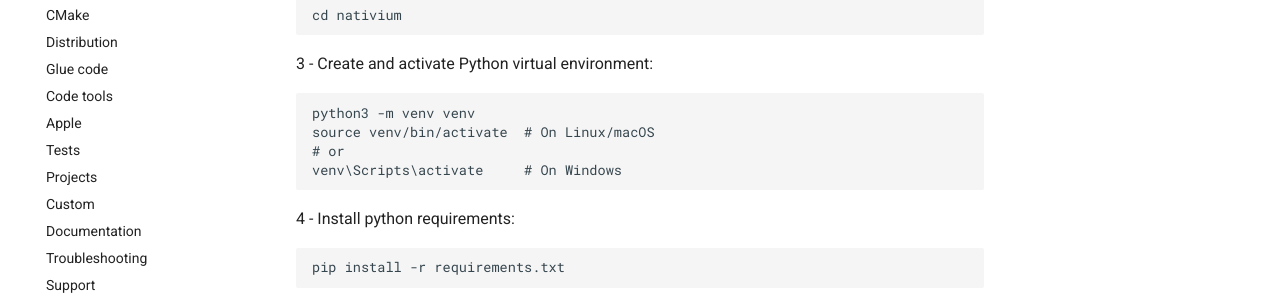
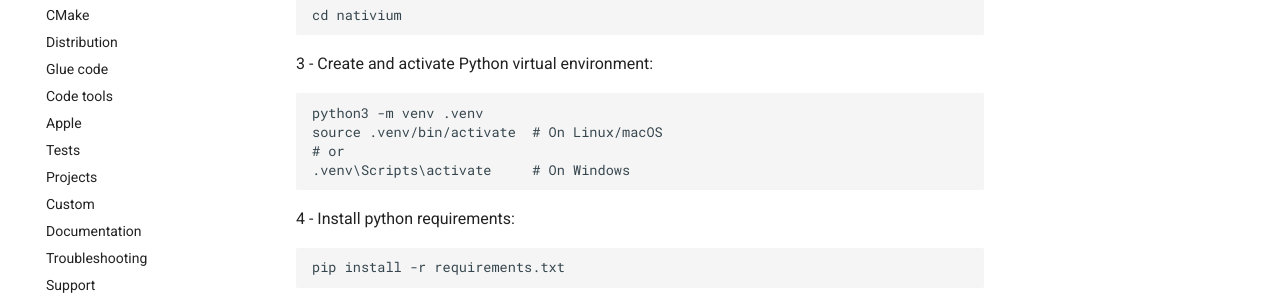
Before and after one commit to nativium/nativium, an MkDocs documentation site: the page built from docs/main/docs/how-to-start.md, in a window 1280 px wide and 900 px high. Shown: the part 365-665 px from the top of the window. Built offline with MkDocs 1.6.1 and Material for MkDocs 9.7.7, drawn with Linux system fonts in a browser that asks for light colours.

Commit message:
fix lcov

````diff
--- a/docs/main/docs/how-to-start.md
+++ b/docs/main/docs/how-to-start.md
@@ -17,10 +17,10 @@ cd nativium
 3 - Create and activate Python virtual environment:
 
 ```
-python3 -m venv venv
-source venv/bin/activate  # On Linux/macOS
+python3 -m venv .venv
+source .venv/bin/activate  # On Linux/macOS
 # or
-venv\Scripts\activate     # On Windows
+.venv\Scripts\activate     # On Windows
 ```
 
 4 - Install python requirements:
````
Also changed, not shown: 6 other files.
